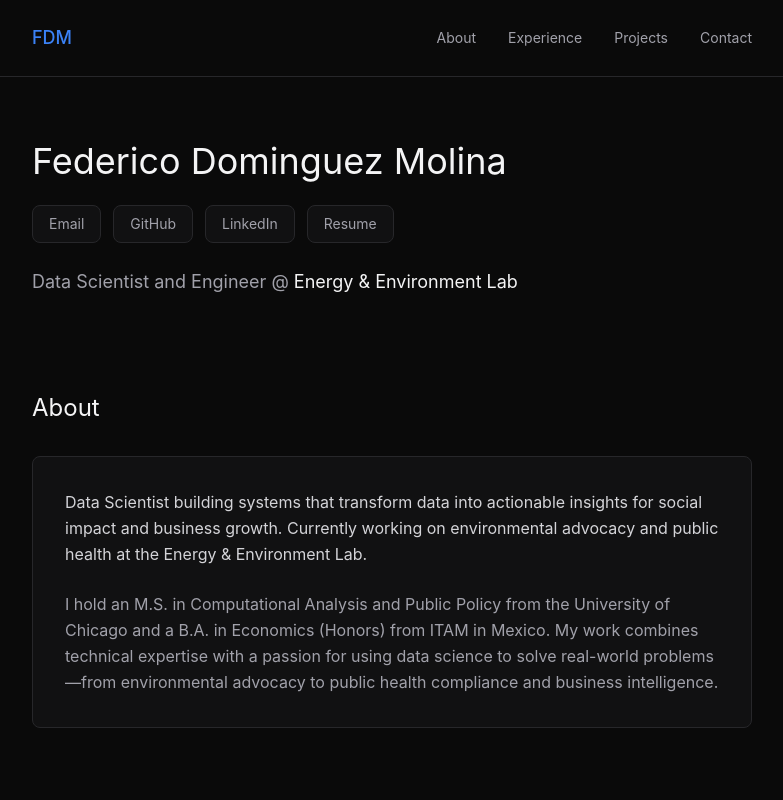
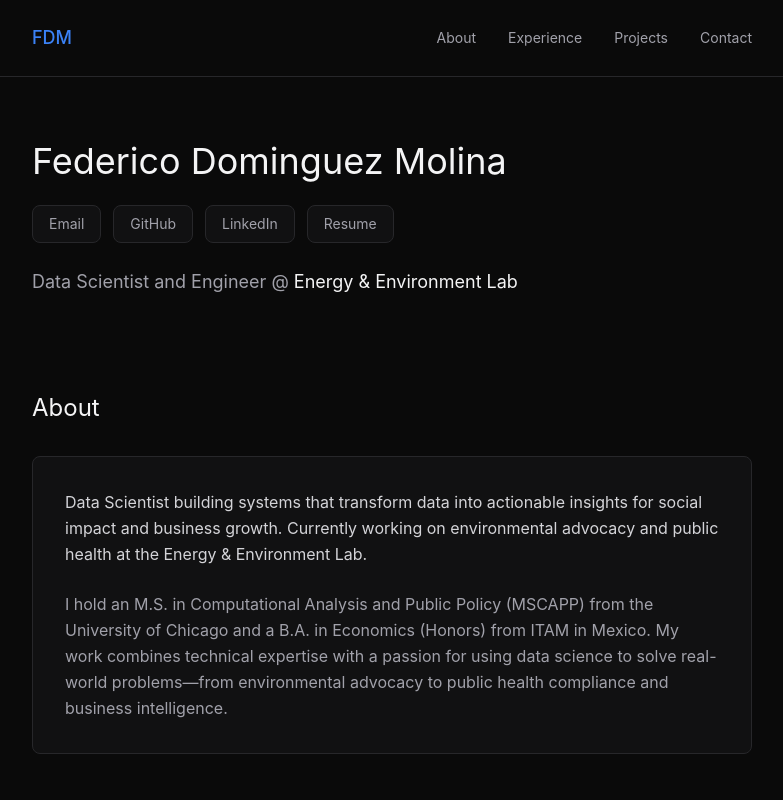
Before and after one commit to FedericoDM/federicodm.github.io, a Next.js app: page / in a window 1280 px wide. Shown: the top 800 px of the page, without its empty margins (248-1031 px from the left). Built offline with nearby package versions, Linux system fonts and the light colour scheme.

Commit message:
Add MSCAPP acronym to master's degree
Co-Authored-By: Claude Sonnet 4.5 <noreply@anthropic.com>

```diff
--- a/app/page.tsx
+++ b/app/page.tsx
@@ -58,7 +58,7 @@ Data Scientist building systems that transform data into actionable insights for
 Currently working on environmental advocacy and public health at the Energy & Environment Lab.
 </p>
 <p className="text-zinc-400 leading-relaxed">
-I hold an M.S. in Computational Analysis and Public Policy from the University of Chicago
+I hold an M.S. in Computational Analysis and Public Policy (MSCAPP) from the University of Chicago
 and a B.A. in Economics (Honors) from ITAM in Mexico. My work combines technical expertise
 with a passion for using data science to solve real-world problems—from environmental advocacy
 to public health compliance and business intelligence.
@@ -192,7 +192,7 @@ skills={['AWS Lambda', 'EC2', 'Neptune', 'S3', 'IAM', 'SQS', 'SNS', 'Route53', '
 <h2 className="text-2xl font-normal text-zinc-100">Education</h2>
 <div className="space-y-6 max-w-2xl">
 <div className="space-y-1">
-<h3 className="font-normal text-zinc-100">M.S. in Computational Analysis and Public Policy</h3>
+<h3 className="font-normal text-zinc-100">M.S. in Computational Analysis and Public Policy (MSCAPP)</h3>
 <p className="text-sm text-zinc-500">University of Chicago</p>
 <p className="text-sm text-zinc-600">June 2024</p>
 </div>
```
